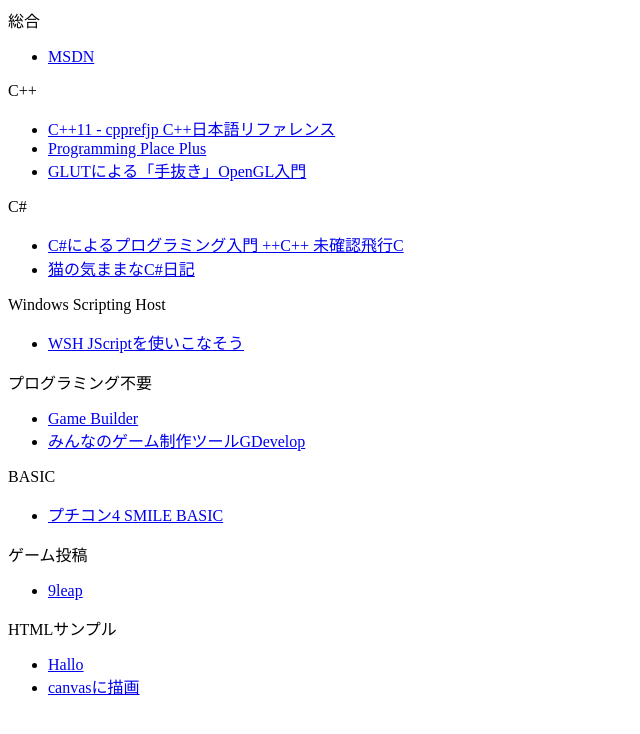
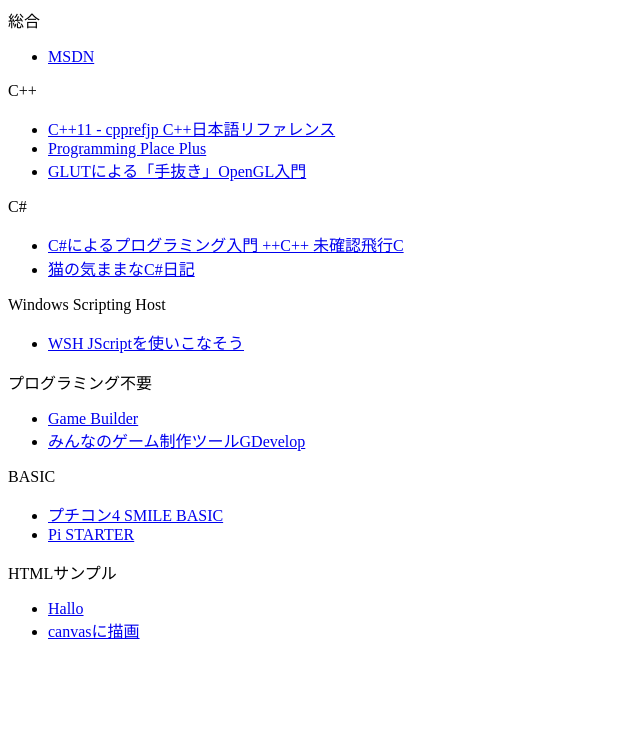
Before and after one commit to suruga88va/test, a plain HTML site: page search_apply.html in a window 1280 px wide. Shown: the whole page, without its empty margins (0-640 px from the left). Drawn offline with Linux system fonts and the light colour scheme.

Commit message:
Add files via upload

```diff
--- a/search_apply.html
+++ b/search_apply.html
@@ -52,11 +52,8 @@
             <li>
                 <a href="https://sup4.smilebasic.com/doku.php" target="_blank">プチコン4 SMILE BASIC</a>
             </li>
-        </ul>
-        ゲーム投稿<br>
-        <ul>
             <li>
-                <a href="http://9leap.net/" target="_blank">9leap</a>
+                <a href="http://smilebasic.com/pistarter/" target="_blank">Pi STARTER</a>
             </li>
         </ul>
 		HTMLサンプル<br>
```
Also changed, not shown: index.html (+1 -1 lines).
